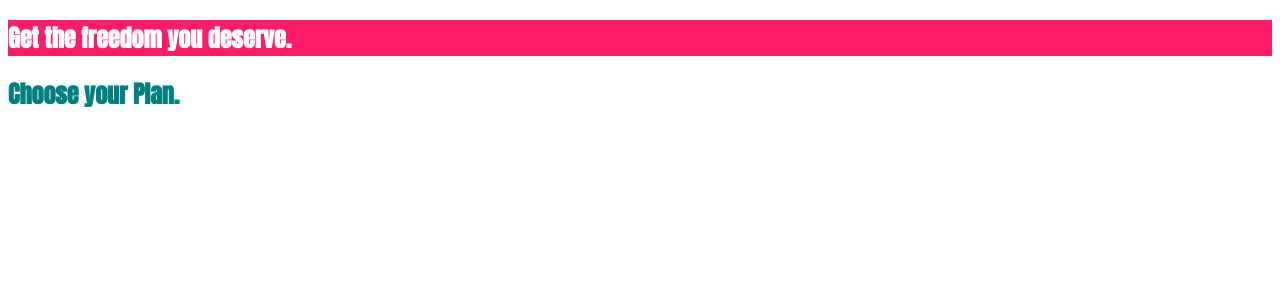
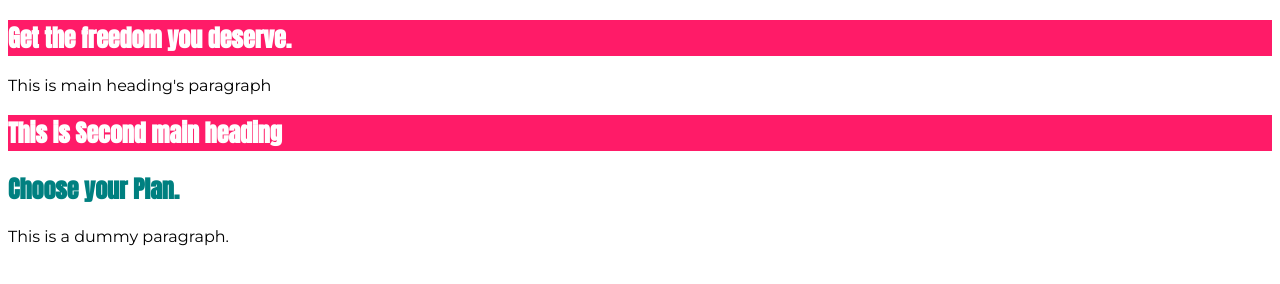
Before and after one commit to mdehtisham/css-from-scratch, a plain HTML site: page 1. Getting started/index.html in a window 1280 px wide. Drawn offline with Linux system fonts and the light colour scheme.

Commit message:
added combinators and inheritance

```diff
--- a/1. Getting started/index.html
+++ b/1. Getting started/index.html
@@ -7,16 +7,20 @@
     <title>Document</title>
     <link rel="preconnect" href="https://fonts.gstatic.com">
     <link href="https://fonts.googleapis.com/css2?family=Anton&display=swap" rel="stylesheet">
+    <link href="https://fonts.googleapis.com/css2?family=Montserrat:wght@400;700&display=swap" rel="stylesheet">
     <link rel="stylesheet" href="style.css">
 </head>
 <body>
     <main>
         <section id="main-heading">
             <h1>Get the freedom you deserve.</h1>
+            <p>This is main heading's paragraph</p>
+            <h1>This is Second main heading</h1>
         </section>
         <section class="plans">
             <h1>Choose your Plan.</h1>
         </section>
+        <p>This is a dummy paragraph.</p>
     </main>
 
 </body>
--- a/1. Getting started/style.css
+++ b/1. Getting started/style.css
@@ -1,11 +1,13 @@
-
+body {
+    font-family: 'Montserrat', sans-serif;
+}
 /* Element Selector */
 h1 {
     font-family: 'Anton', sans-serif;
 }
 
 /* ID Selector */
-#main-heading {
+#main-heading h1{
     background-color: #ff1b68;
     color: white;
 }
```
Also changed, not shown: 1 other file.
